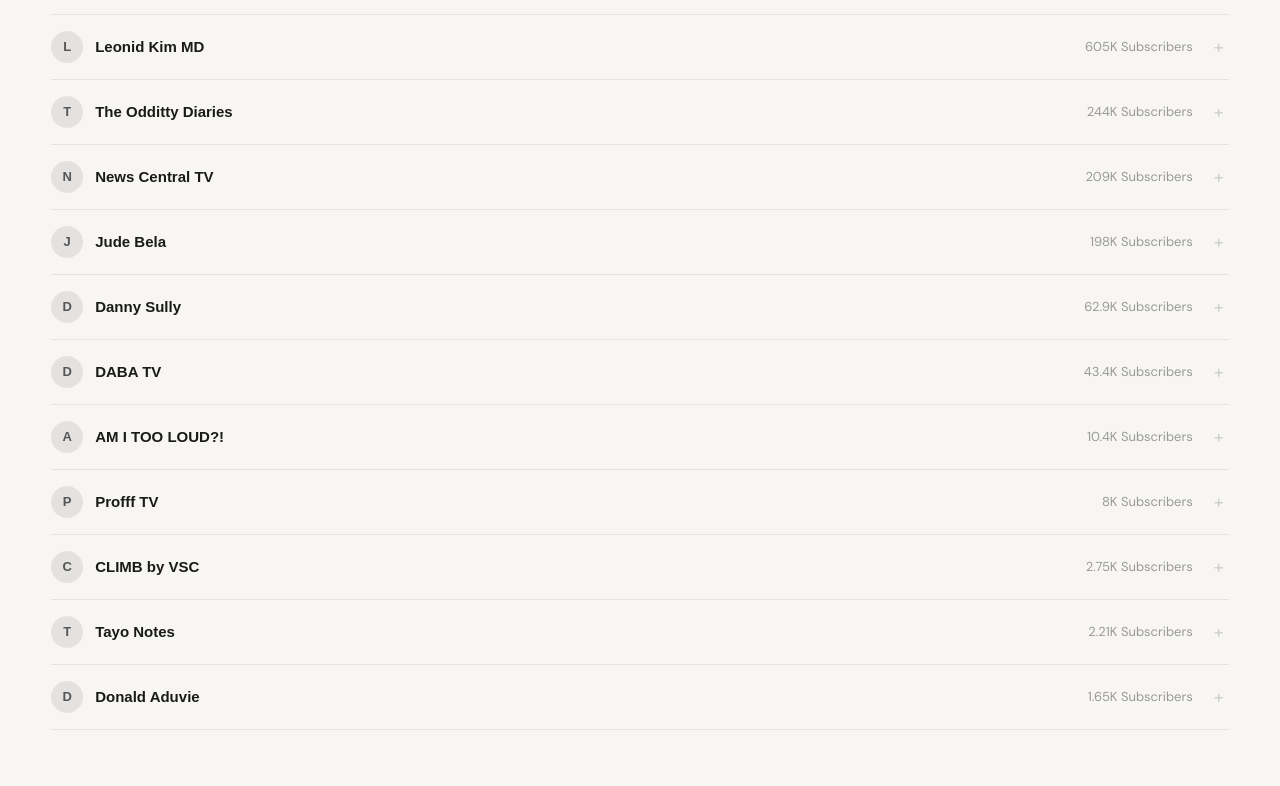
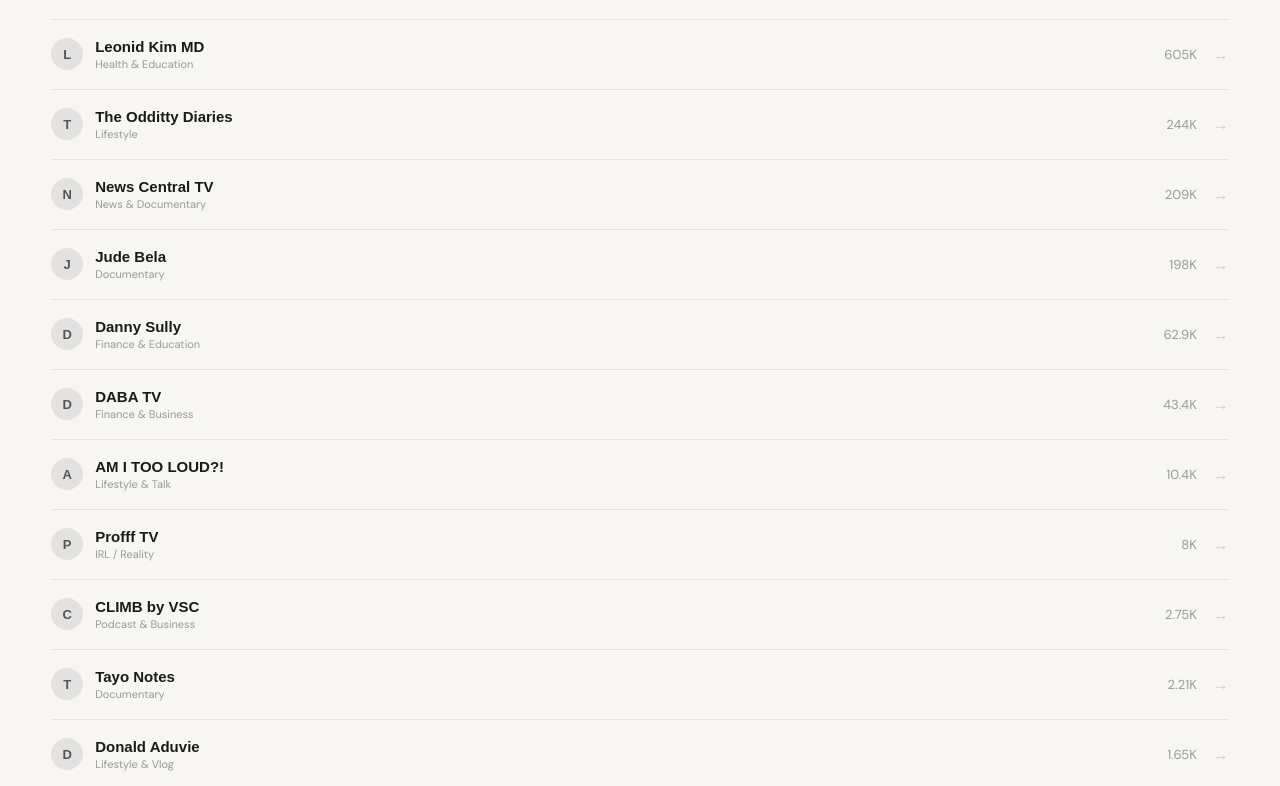
Before and after one commit to joinspirestudios/joinspire-site, a React (Vite) app in the folder joinspire-site/: page / in a window 1280 px wide. Shown: the part 2234-3020 px from the top of the page. Built offline with nearby package versions, Linux system fonts and the light colour scheme; a web font is replaced by a local one.

Commit message:
Add files via upload

```diff
--- a/joinspire-site/src/App.jsx
+++ b/joinspire-site/src/App.jsx
@@ -87,6 +87,21 @@ const CLIENT_VIDEOS = {
     { title:"This Pill is linked to DEMENTIA", videoId:"ny7M6f1y0ow", role:"Design & Animation" },
   ],
   "Profff TV": [],
+};
+
+const CLIENT_META = {
+  "Jude Bela": { category:"Documentary", slug:"jude-bela", narrative:"We produce documentary-grade animated visual systems for Jude's investigative storytelling — transforming dense research into compelling visual narratives that hold attention from the first frame. Our work spans map animations, infographic sequences, and full motion design pipelines that bring complex geopolitical stories to life." },
+  "Tayo Notes": { category:"Documentary", slug:"tayo-notes", narrative:"We handle end-to-end production for Tayo's documentary investigations — from narrative structuring to design, animation, and final edit. Every video is built to explain complex stories clearly while keeping viewers locked in through deliberate pacing and visual intelligence." },
+  "The Odditty Diaries": { category:"Lifestyle", slug:"odditty-diaries", narrative:"We produce and edit full episodes for The Odditty Diaries — lifestyle content that blends personal storytelling with cinematic quality. Our role covers the entire production pipeline from raw footage to publish-ready video." },
+  "News Central TV": { category:"News & Documentary", slug:"news-central", narrative:"We serve as the creative production arm for News Central TV's investigative documentary series — producing, editing, designing, animating, and directing long-form explainers on Nigerian politics, infrastructure, and economic systems. Every piece is built to make complex policy and history accessible." },
+  "Danny Sully": { category:"Finance & Education", slug:"danny-sully", narrative:"We handle full production for Danny's personal finance content — taking each video from concept through final delivery. The work is built around making financial information visually clear, engaging, and actionable for his audience." },
+  "DABA TV": { category:"Finance & Business", slug:"daba-tv", narrative:"We produce, edit, and creatively direct DABA TV's long-form interview and documentary content — covering entrepreneurship, fintech, and business stories across Africa. Our role spans the full production pipeline with a focus on narrative clarity and professional presentation." },
+  "AM I TOO LOUD?!": { category:"Lifestyle & Talk", slug:"am-i-too-loud", narrative:"We produce, edit, and creatively direct AM I TOO LOUD?!'s talk-show format content — conversation-driven episodes that balance entertainment with authenticity. Our editing approach prioritizes emotional pacing and viewer retention." },
+  "CLIMB by VSC": { category:"Podcast & Business", slug:"climb-vsc", narrative:"We serve as the full production, creative direction, and strategy team for CLIMB by VSC — a venture capital podcast covering AI, enterprise tech, and market dynamics. Our work covers editing, motion design, thumbnail design, channel strategy, and YouTube growth. The channel has featured founders and investors behind billion-dollar companies." },
+  "Donald Aduvie": { category:"Lifestyle & Vlog", slug:"donald-aduvie", narrative:"We produce, edit, and creatively direct Donald's lifestyle and vlog content — covering everything from travel and apartment tours to creator economy deep-dives. Our approach focuses on story structure and visual polish that elevates everyday content into something worth watching." },
+  "Humphrey Yang": { category:"Finance & Education", slug:"humphrey-yang", narrative:"We provide editing support for Humphrey's personal finance content. Working within his established visual system, we deliver clean, retention-optimized edits that match his high production standards across millions of monthly views." },
+  "Leonid Kim MD": { category:"Health & Education", slug:"leonid-kim", narrative:"We design and animate the visual systems for Dr. Kim's health education content — medical infographics, data visualizations, and motion graphics that make complex science clear and trustworthy. Our animation work has contributed to videos reaching millions of views." },
+  "Profff TV": { category:"IRL / Reality", slug:"profff-tv", narrative:"Case study coming soon." },
 };
 
 const TESTIMONIALS = [
@@ -352,8 +367,7 @@ function Work() {
 }
 
 // ===== CLIENTS =====
-function ClientsSection() {
-  const [expanded, setExpanded] = useState(null);
+function ClientsSection({ onNavigate }) {
   return (
     <section id="clients" className="clients-sec">
       <div className="sec-head">
@@ -362,36 +376,21 @@ function ClientsSection() {
       </div>
       <div className="cl-list">
         {CLIENTS.map((c, i) => {
+          const meta = CLIENT_META[c.name];
           const videos = CLIENT_VIDEOS[c.name] || [];
           return (
-            <div key={i}>
-              <div className="cl-row" onClick={() => setExpanded(expanded === i ? null : i)}>
-                <div className="cl-left">
-                  <span className="cl-av">{c.name.charAt(0)}</span>
+            <div key={i} className="cl-row" onClick={() => meta && onNavigate("client:" + meta.slug)}>
+              <div className="cl-left">
+                <span className="cl-av">{c.name.charAt(0)}</span>
+                <div className="cl-info">
                   <span className="cl-name">{c.name}</span>
-                </div>
-                <div className="cl-right">
-                  <span className="cl-subs">{c.subs} Subscribers</span>
-                  <span className="cl-chevron">{expanded === i ? "−" : "+"}</span>
+                  {meta && <span className="cl-cat-tag">{meta.category}</span>}
                 </div>
               </div>
-              {expanded === i && (
-                <div className="cl-expand">
-                  {videos.length > 0 ? (
-                    <div className="cl-scroll">
-                      {videos.map((v, j) => (
-                        <div key={j} className="cl-vid">
-                          <img src={`https://img.youtube.com/vi/${v.videoId}/mqdefault.jpg`} alt={v.title} />
-                          <span className="cl-vid-title">{v.title}</span>
-                          <span className="cl-vid-role">{v.role}</span>
-                        </div>
-                      ))}
-                    </div>
-                  ) : (
-                    <p className="cl-no">Projects from this creator will be added soon.</p>
-                  )}
-                </div>
-              )}
+              <div className="cl-right">
+                <span className="cl-subs">{c.subs}</span>
+                <span className="cl-arrow">→</span>
+              </div>
             </div>
           );
         })}
@@ -670,6 +669,80 @@ function ServicePage({ slug, onNavigate }) {
 }
 
 // ===== APP =====
+// ===== CLIENT CASE STUDY PAGE =====
+function ClientPage({ slug, onNavigate }) {
+  const client = CLIENTS.find(c => CLIENT_META[c.name]?.slug === slug);
+  if (!client) {
+    return (
+      <div className="sp-404">
+        <h2>Creator not found</h2>
+        <button className="btn btn--dark" onClick={() => onNavigate("home")}>Back to Home</button>
+      </div>
+    );
+  }
+  const meta = CLIENT_META[client.name];
+  const videos = CLIENT_VIDEOS[client.name] || [];
+  const [lbp, setLbp] = useState(null);
+
+  return (
+    <>
+      <div className="cp-hero">
+        <button className="sp-back" onClick={() => onNavigate("home")}>← Back</button>
+        <div className="cp-header">
+          <h1 className="cp-name">{client.name}</h1>
+          <span className="cp-category">{meta.category}</span>
+        </div>
+        <div className="cp-metrics">
+          <div className="cp-metric"><span className="cp-metric-val">{client.subs}</span><span className="cp-metric-label">Subscribers</span></div>
+          <div className="cp-metric"><span className="cp-metric-val">{videos.length}</span><span className="cp-metric-label">Projects</span></div>
+        </div>
+      </div>
+
+      <div className="cp-narrative">
+        <div className="cp-narrative-inner">
+          <p className="sec-label">Our Work Together</p>
+          <p className="cp-story">{meta.narrative}</p>
+        </div>
+      </div>
+
+      {videos.length > 0 && (
+        <div className="cp-work">
+          <div className="cp-work-inner">
+            <p className="sec-label">Selected Projects</p>
+            <div className="cp-grid">
+              {videos.map((v, i) => (
+                <div key={i} className="cp-card" onClick={() => setLbp(v)}>
+                  <div className="cp-thumb">
+                    <img src={`https://img.youtube.com/vi/${v.videoId}/hqdefault.jpg`} alt={v.title} />
+                    <div className="cp-thumb-over">
+                      <div className="vc-play"><svg width="18" height="18" viewBox="0 0 24 24" fill="white"><polygon points="6,3 20,12 6,21" /></svg></div>
+                    </div>
+                  </div>
+                  <h3 className="cp-card-title">{v.title}</h3>
+                  <span className="cp-card-role">{v.role}</span>
+                </div>
+              ))}
+            </div>
+          </div>
+        </div>
+      )}
+
+      <div className="sp-cta-sec">
+        <h2 className="sp-cta-h2">Want results like this?</h2>
+        <p className="sp-cta-sub">We take on a limited number of projects each month.</p>
+        <div style={{display:"flex",gap:12,justifyContent:"center",flexWrap:"wrap"}}>
+          <a href={S.bookCall} className="btn btn--dark btn--lg" target="_blank" rel="noopener noreferrer">Book a Call</a>
+          <a href={`mailto:${S.email}`} className="btn btn--out btn--lg">{S.email}</a>
+        </div>
+      </div>
+
+      <Contact onNavigate={onNavigate} />
+
+      {lbp && <Lightbox project={{videoId: lbp.videoId, title: lbp.title, category: meta.category, client: client.name}} onClose={() => setLbp(null)} />}
+    </>
+  );
+}
+
 export default function App() {
   const [page, setPage] = useState("home");
 
@@ -678,9 +751,10 @@ export default function App() {
     window.scrollTo(0, 0);
   };
 
-  // Parse page state
   const isService = page.startsWith("service:");
   const serviceSlug = isService ? page.split(":")[1] : null;
+  const isClient = page.startsWith("client:");
+  const clientSlug = isClient ? page.split(":")[1] : null;
 
   return (
     <ThemeWrap>
@@ -769,20 +843,14 @@ body{background:var(--bg);color:var(--fg);font-family:var(--fb);overflow-x:hidde
 
 /* CLIENTS */
 .clients-sec{padding:0 clamp(20px,4vw,60px) 80px;max-width:1400px;margin:0 auto}
-.cl-list{border-top:1px solid var(--brd)}.cl-row{display:flex;justify-content:space-between;align-items:center;padding:16px 0;border-bottom:1px solid var(--brd);cursor:pointer;transition:all 0.3s}.cl-row:hover{padding-left:8px}
+.cl-list{border-top:1px solid var(--brd)}.cl-row{display:flex;justify-content:space-between;align-items:center;padding:18px 0;border-bottom:1px solid var(--brd);cursor:pointer;transition:all 0.3s}.cl-row:hover{padding-left:8px}
 .cl-left{display:flex;align-items:center;gap:12px}.cl-av{width:32px;height:32px;border-radius:50%;background:var(--brd);display:flex;align-items:center;justify-content:center;font-family:var(--fd);font-size:13px;font-weight:700;color:var(--fg2);flex-shrink:0}
+.cl-info{display:flex;flex-direction:column;gap:2px}
 .cl-name{font-family:var(--fd);font-size:15px;font-weight:600;color:var(--fg)}
+.cl-cat-tag{font-size:11px;color:var(--fg3)}
 .cl-right{display:flex;align-items:center;gap:16px}
 .cl-subs{font-size:13px;color:var(--fg3);white-space:nowrap}
-.cl-chevron{font-size:18px;color:var(--fg4);font-weight:300;width:20px;text-align:center}
-.cl-expand{padding:20px 0 24px;border-bottom:1px solid var(--brd)}
-.cl-scroll{display:flex;gap:16px;overflow-x:auto;padding-bottom:8px;-webkit-overflow-scrolling:touch;scrollbar-width:thin}
-.cl-scroll::-webkit-scrollbar{height:3px}.cl-scroll::-webkit-scrollbar-thumb{background:var(--fg4);border-radius:2px}
-.cl-vid{flex-shrink:0;width:220px;display:flex;flex-direction:column;gap:6px}
-.cl-vid img{width:100%;aspect-ratio:16/9;object-fit:cover;border:1px solid var(--brd);border-radius:2px}
-.cl-vid-title{font-size:12px;font-weight:500;color:var(--fg);line-height:1.3;display:-webkit-box;-webkit-line-clamp:2;-webkit-box-orient:vertical;overflow:hidden}
-.cl-vid-role{font-size:10px;color:var(--fg3);letter-spacing:0.3px}
-.cl-no{font-size:13px;color:var(--fg3);font-style:italic}
+.cl-arrow{font-size:16px;color:var(--fg4);transition:transform 0.3s}.cl-row:hover .cl-arrow{transform:translateX(4px);color:var(--fg3)}
 
 /* REVIEWS */
 .reviews{padding:0 clamp(20px,4vw,60px) 80px;max-width:1400px;margin:0 auto}
@@ -870,6 +938,31 @@ body{background:var(--bg);color:var(--fg);font-family:var(--fb);overflow-x:hidde
 .sp-404{padding:200px 40px;text-align:center}
 .sp-404 h2{font-family:var(--fd);font-size:32px;color:var(--fg);margin-bottom:24px}
 
+/* CLIENT CASE STUDY PAGE */
+.cp-hero{padding:160px clamp(20px,4vw,60px) 60px;max-width:1400px;margin:0 auto}
+.cp-header{display:flex;justify-content:space-between;align-items:baseline;flex-wrap:wrap;gap:16px;margin-bottom:32px}
+.cp-name{font-family:var(--fd);font-size:clamp(36px,6vw,64px);font-weight:700;line-height:1.05;color:var(--fg)}
+.cp-category{font-family:var(--fb);font-size:14px;font-style:italic;color:var(--fg3);letter-spacing:0.5px}
+.cp-metrics{display:flex;gap:40px}
+.cp-metric{display:flex;flex-direction:column;gap:2px}
+.cp-metric-val{font-family:var(--fd);font-size:clamp(28px,4vw,42px);font-weight:700;color:var(--fg);line-height:1}
+.cp-metric-label{font-size:12px;color:var(--fg3);letter-spacing:1px;text-transform:uppercase}
+
+.cp-narrative{padding:0 clamp(20px,4vw,60px) 60px;max-width:1400px;margin:0 auto}
+.cp-narrative-inner{border-top:1px solid var(--brd);padding-top:40px;max-width:700px}
+.cp-story{font-size:16px;line-height:1.8;color:var(--fg2);margin-top:16px}
+
+.cp-work{padding:0 clamp(20px,4vw,60px) 80px;max-width:1400px;margin:0 auto}
+.cp-work-inner{border-top:1px solid var(--brd);padding-top:40px}
+.cp-grid{display:grid;grid-template-columns:repeat(auto-fill,minmax(280px,1fr));gap:20px;margin-top:24px}
+.cp-card{cursor:pointer;transition:all 0.3s}.cp-card:hover{transform:translateY(-3px)}
+.cp-thumb{position:relative;aspect-ratio:16/9;overflow:hidden;background:#111;border:1px solid var(--brd)}
+.cp-thumb img{width:100%;height:100%;object-fit:cover;transition:transform 0.4s}.cp-card:hover .cp-thumb img{transform:scale(1.03)}
+.cp-thumb-over{position:absolute;inset:0;background:rgba(0,0,0,0.3);display:flex;align-items:center;justify-content:center;opacity:0;transition:opacity 0.3s}.cp-card:hover .cp-thumb-over{opacity:1}
+.cp-card-title{font-family:var(--fd);font-size:15px;font-weight:600;color:var(--fg);line-height:1.3;margin-top:12px}
+.cp-card-role{font-size:11px;color:var(--fg3);margin-top:4px;display:block;letter-spacing:0.3px}
+@media(max-width:500px){.cp-grid{grid-template-columns:1fr}.cp-metrics{gap:24px}}
+
 .sp-hero{padding:160px clamp(20px,4vw,60px) 80px;max-width:1400px;margin:0 auto}
 .sp-back{font-size:12px;font-weight:500;letter-spacing:1px;text-transform:uppercase;color:var(--fg3);background:none;border:none;cursor:pointer;font-family:var(--fb);display:inline-block;margin-bottom:32px;transition:color 0.3s;padding:0}.sp-back:hover{color:var(--fg)}
 .sp-h1{font-family:var(--fd);font-size:clamp(32px,5vw,56px);font-weight:700;line-height:1.1;color:var(--fg);margin-bottom:20px;max-width:700px}
@@ -898,7 +991,7 @@ body{background:var(--bg);color:var(--fg);font-family:var(--fb);overflow-x:hidde
         <>
           <Hero />
           <Work />
-          <ClientsSection />
+          <ClientsSection onNavigate={navigate} />
           <Reviews />
           <Process />
           <ServicesSection onNavigate={navigate} />
@@ -907,6 +1000,8 @@ body{background:var(--bg);color:var(--fg);font-family:var(--fb);overflow-x:hidde
         </>
       ) : isService ? (
         <ServicePage slug={serviceSlug} onNavigate={navigate} />
+      ) : isClient ? (
+        <ClientPage slug={clientSlug} onNavigate={navigate} />
       ) : null}
     </ThemeWrap>
   );
```
